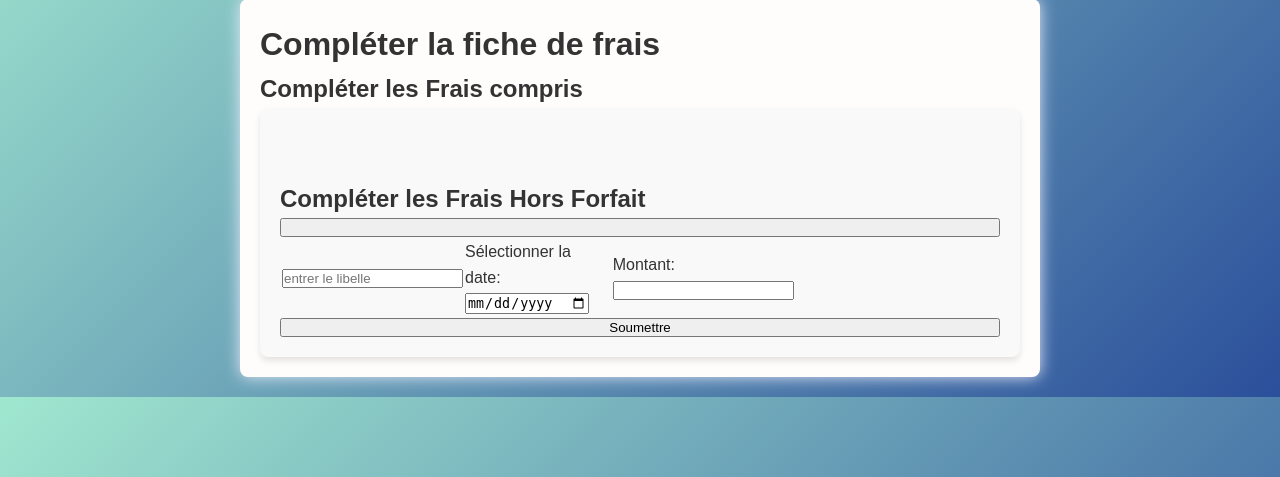
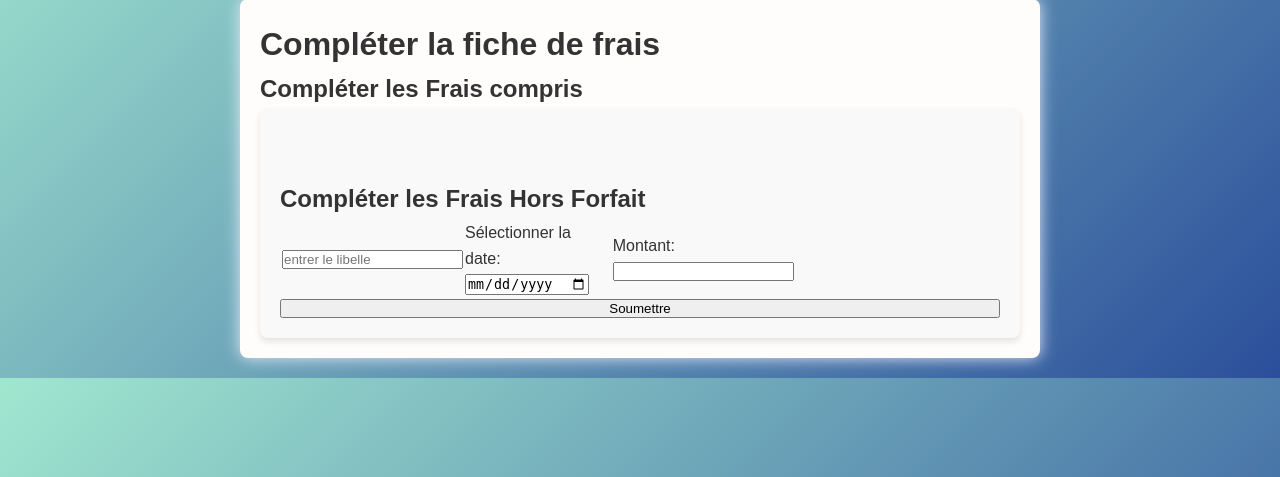
Before and after one commit to noa-chatris/gsb-main, a PHP site: page /visiteur/saisie-frais in a window 1280 px wide. Shown: the part 180-657 px from the top of the page. Run offline with PHP 8.4, Linux system fonts and the light colour scheme; the visitor is signed in with stand-in values (Sample User, id 1); data that the repository does not hold is empty.

Commit message:
set the last modification

```diff
--- a/gsb-main/comptable/style.css
+++ b/gsb-main/comptable/style.css
@@ -148,3 +148,7 @@ button:nth-of-type(2) {
 button:nth-of-type(2):hover {
     background: #00ff8c;
 }
+
+#invisible {
+    display: none;
+}
--- a/gsb-main/visiteur/style.css
+++ b/gsb-main/visiteur/style.css
@@ -145,3 +145,7 @@ button:nth-of-type(2) {
 button:nth-of-type(2):hover {
     background: #007bff;
 }
+
+#invisible {
+    display: none;
+}
```
